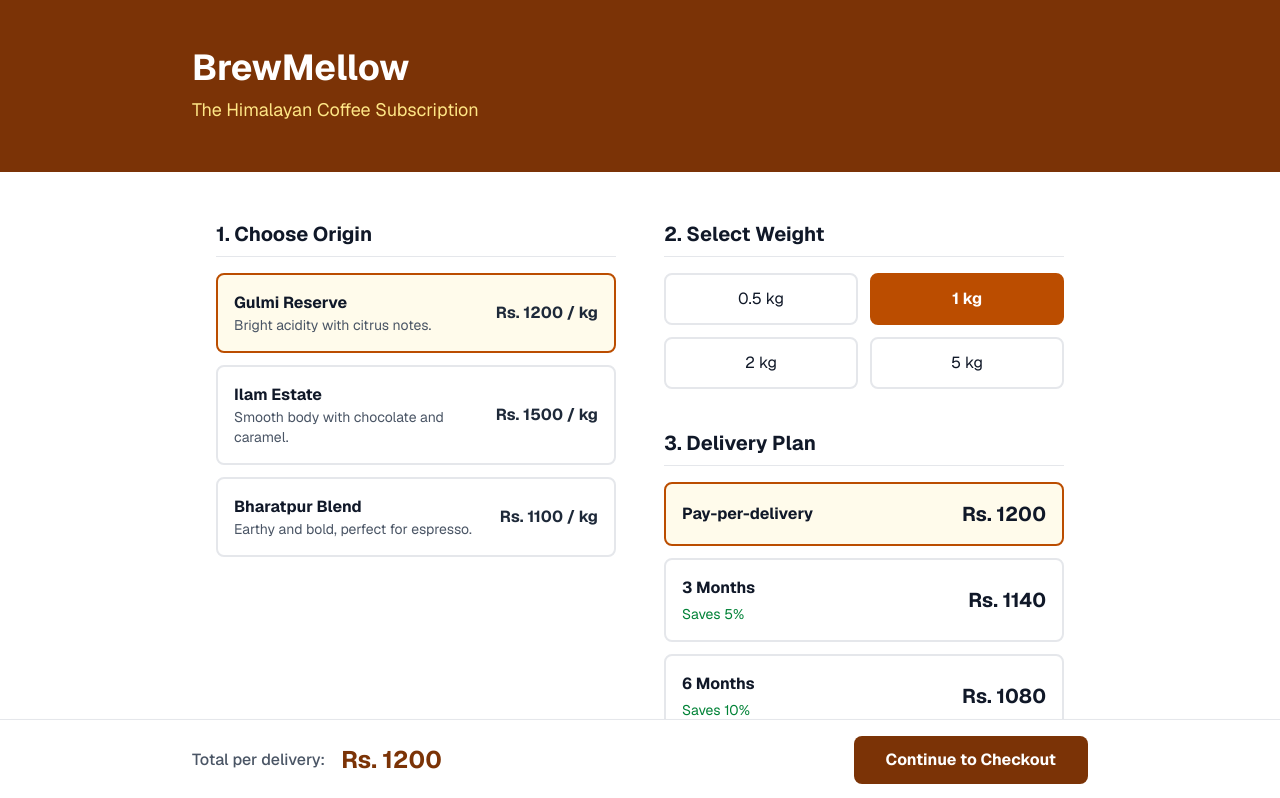
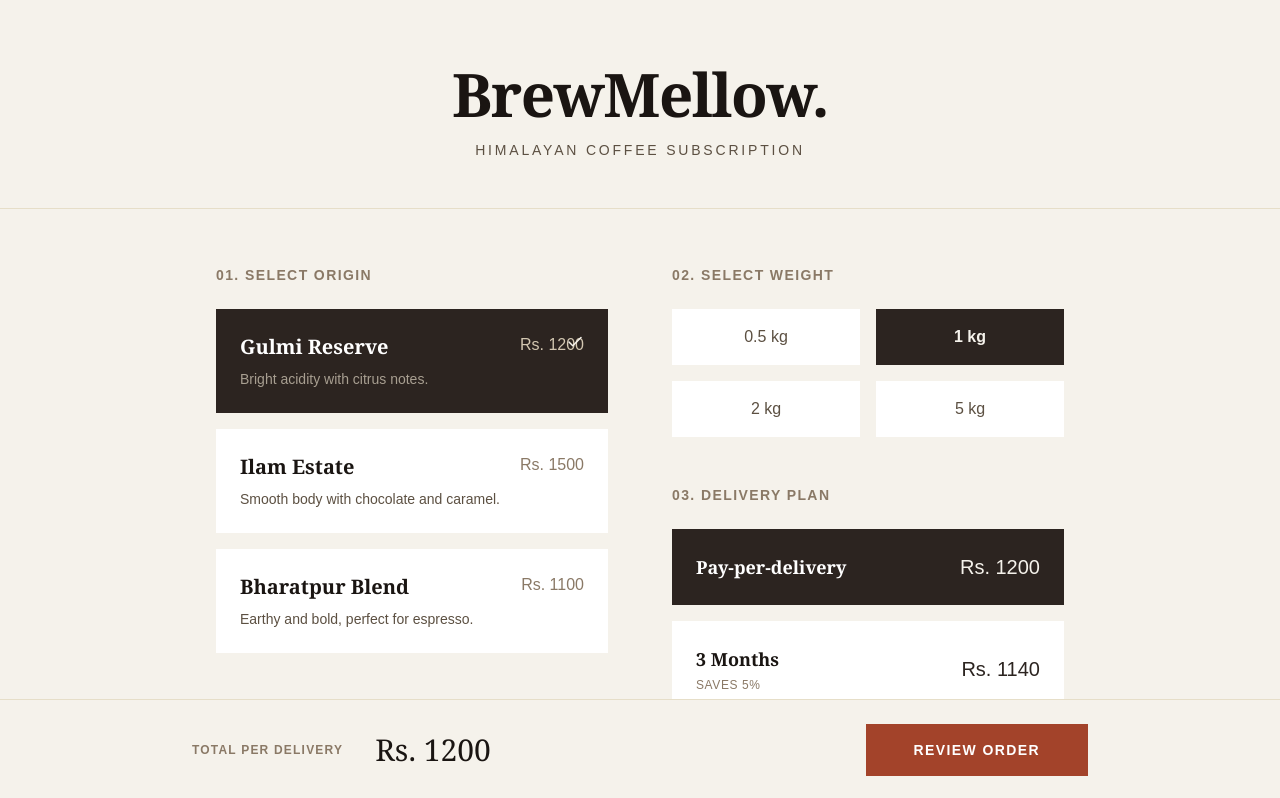
Before and after one commit to CapstoneDesign-Fall2026-UlsanCollege/team_2_capstone_design, a Next.js app in the folder frontend/: page / in a window 1280 px wide. Shown: the top 798 px of the page. Built offline with nearby package versions, Linux system fonts and the light colour scheme.

Commit message:
style(ui): redesign to boutique coffee aesthetic with serif fonts and earth tones

```diff
--- a/frontend/src/app/page.tsx
+++ b/frontend/src/app/page.tsx
@@ -2,6 +2,7 @@
 
 import { useState } from "react";
 import Link from "next/link";
+import { Check } from "lucide-react";
 
 const ORIGINS = [
   { id: 1, name: "Gulmi Reserve", price: 1200, desc: "Bright acidity with citrus notes." },
@@ -22,39 +23,54 @@ export default function Home() {
   const [selectedPlan, setSelectedPlan] = useState(PLANS[0]);
 
   return (
-    <div className="flex flex-col min-h-screen bg-white text-gray-900 pb-32 font-sans">
+    <div className="flex flex-col min-h-screen bg-[#F5F2EB] text-[#2C2420] pb-32">
 
-      {/* Simple Header */}
-      <header className="bg-amber-900 text-white py-12 px-6">
-        <div className="max-w-4xl mx-auto">
-          <h1 className="text-4xl font-bold mb-2">BrewMellow</h1>
-          <p className="text-lg text-amber-200">The Himalayan Coffee Subscription</p>
+      {/* Boutique Header */}
+      <header className="pt-16 pb-12 px-6 border-b border-[#E6DEC8]">
+        <div className="max-w-4xl mx-auto text-center">
+          <h1 className="text-5xl md:text-6xl font-serif font-bold tracking-tight text-[#1A1512] mb-4">
+            BrewMellow.
+          </h1>
+          <p className="text-lg text-[#5C5042] uppercase tracking-[0.2em] text-sm">
+            Himalayan Coffee Subscription
+          </p>
         </div>
       </header>
 
       {/* Main Content */}
-      <main className="flex-1 w-full max-w-4xl mx-auto p-6 mt-6 grid grid-cols-1 md:grid-cols-2 gap-12">
+      <main className="flex-1 w-full max-w-4xl mx-auto p-6 mt-8 grid grid-cols-1 md:grid-cols-2 gap-16">
 
         {/* Origin Selection */}
         <section>
-          <h2 className="text-xl font-bold mb-4 border-b border-gray-200 pb-2">1. Choose Origin</h2>
-          <div className="space-y-3">
+          <h2 className="text-sm uppercase tracking-widest text-[#8A7966] font-bold mb-6">01. Select Origin</h2>
+          <div className="space-y-4">
             {ORIGINS.map((origin) => (
               <label
                 key={origin.id}
-                className={`flex flex-col md:flex-row md:items-center p-4 rounded-lg border-2 cursor-pointer transition-colors ${
+                className={`relative block p-6 cursor-pointer transition-all ${
                   selectedOrigin.id === origin.id
-                    ? "border-amber-700 bg-amber-50"
-                    : "border-gray-200 hover:border-gray-300"
+                    ? "bg-[#2C2420] text-[#F5F2EB]"
+                    : "bg-white text-[#2C2420] hover:bg-[#EAE4D3]"
                 }`}
               >
-                <div className="flex-1 mb-2 md:mb-0">
-                  <div className="font-bold">{origin.name}</div>
-                  <div className="text-sm text-gray-600">{origin.desc}</div>
+                <div className="flex justify-between items-start mb-2">
+                  <div className={`text-xl font-serif font-bold ${selectedOrigin.id === origin.id ? "text-white" : "text-[#1A1512]"}`}>
+                    {origin.name}
+                  </div>
+                  <div className={`font-medium ${selectedOrigin.id === origin.id ? "text-[#D3C7B1]" : "text-[#8A7966]"}`}>
+                    Rs. {origin.price}
+                  </div>
                 </div>
-                <div className="font-bold text-gray-800">
-                  Rs. {origin.price} / kg
+                <div className={`text-sm ${selectedOrigin.id === origin.id ? "text-[#A89F91]" : "text-[#5C5042]"}`}>
+                  {origin.desc}
                 </div>
+
+                {selectedOrigin.id === origin.id && (
+                  <div className="absolute top-6 right-6">
+                    <Check size={18} className="text-[#F5F2EB]" />
+                  </div>
+                )}
+
                 <input
                   type="radio"
                   name="origin"
@@ -68,19 +84,19 @@ export default function Home() {
         </section>
 
         {/* Right Column */}
-        <div className="flex flex-col gap-10">
+        <div className="flex flex-col gap-12">
 
           {/* Weight Selection */}
           <section>
-            <h2 className="text-xl font-bold mb-4 border-b border-gray-200 pb-2">2. Select Weight</h2>
-            <div className="grid grid-cols-2 gap-3">
+            <h2 className="text-sm uppercase tracking-widest text-[#8A7966] font-bold mb-6">02. Select Weight</h2>
+            <div className="grid grid-cols-2 gap-4">
               {[0.5, 1, 2, 5].map((weight) => (
                 <label
                   key={weight}
-                  className={`text-center p-3 rounded-lg border-2 cursor-pointer transition-colors ${
+                  className={`text-center py-4 cursor-pointer transition-all ${
                     selectedWeight === weight
-                      ? "border-amber-700 bg-amber-700 text-white font-bold"
-                      : "border-gray-200 hover:border-gray-300"
+                      ? "bg-[#2C2420] text-[#F5F2EB] font-bold"
+                      : "bg-white text-[#5C5042] hover:bg-[#EAE4D3]"
                   }`}
                 >
                   {weight} kg
@@ -98,27 +114,33 @@ export default function Home() {
 
           {/* Plan Selection */}
           <section>
-            <h2 className="text-xl font-bold mb-4 border-b border-gray-200 pb-2">3. Delivery Plan</h2>
-            <div className="space-y-3">
+            <h2 className="text-sm uppercase tracking-widest text-[#8A7966] font-bold mb-6">03. Delivery Plan</h2>
+            <div className="space-y-4">
               {PLANS.map((plan) => {
                 const discountedPrice = selectedOrigin.price * selectedWeight * (1 - plan.discount / 100);
                 return (
                   <label
                     key={plan.id}
-                    className={`flex flex-col md:flex-row md:items-center p-4 rounded-lg border-2 cursor-pointer transition-colors ${
+                    className={`block p-6 cursor-pointer transition-all ${
                       selectedPlan.id === plan.id
-                        ? "border-amber-700 bg-amber-50"
-                        : "border-gray-200 hover:border-gray-300"
+                        ? "bg-[#2C2420] text-[#F5F2EB]"
+                        : "bg-white text-[#2C2420] hover:bg-[#EAE4D3]"
                     }`}
                   >
-                    <div className="flex-1">
-                      <div className="font-bold">{plan.name}</div>
-                      {plan.discount > 0 && (
-                        <div className="text-sm text-green-700 mt-1">Saves {plan.discount}%</div>
-                      )}
-                    </div>
-                    <div className="font-bold text-xl mt-2 md:mt-0">
-                      Rs. {discountedPrice}
+                    <div className="flex justify-between items-center">
+                      <div>
+                        <div className={`text-lg font-serif font-bold ${selectedPlan.id === plan.id ? "text-white" : "text-[#1A1512]"}`}>
+                          {plan.name}
+                        </div>
+                        {plan.discount > 0 && (
+                          <div className={`text-xs mt-1 uppercase tracking-wider ${selectedPlan.id === plan.id ? "text-[#D3C7B1]" : "text-[#8A7966]"}`}>
+                            Saves {plan.discount}%
+                          </div>
+                        )}
+                      </div>
+                      <div className="text-xl font-medium">
+                        Rs. {discountedPrice}
+                      </div>
                     </div>
                     <input
                       type="radio"
@@ -135,20 +157,20 @@ export default function Home() {
         </div>
       </main>
 
-      {/* Flat Bottom Action Bar */}
-      <div className="fixed bottom-0 left-0 right-0 bg-white border-t border-gray-200 p-4 shadow-lg z-50">
-        <div className="max-w-4xl mx-auto flex flex-col md:flex-row justify-between items-center gap-4">
-          <div className="flex justify-between w-full md:w-auto md:gap-4 items-center">
-            <span className="text-gray-600 font-medium">Total per delivery:</span>
-            <span className="text-2xl font-bold text-amber-900">
+      {/* Elegant Bottom Action Bar */}
+      <div className="fixed bottom-0 left-0 right-0 bg-[#F5F2EB] border-t border-[#E6DEC8] p-6 z-50">
+        <div className="max-w-4xl mx-auto flex flex-col md:flex-row justify-between items-center gap-6">
+          <div className="flex justify-between w-full md:w-auto md:gap-8 items-center">
+            <span className="text-[#8A7966] uppercase tracking-widest text-xs font-bold">Total per delivery</span>
+            <span className="text-3xl font-serif text-[#1A1512]">
               Rs. {selectedOrigin.price * selectedWeight * (1 - selectedPlan.discount / 100)}
             </span>
           </div>
           <Link
             href="/checkout"
-            className="w-full md:w-auto px-8 py-3 bg-amber-900 hover:bg-amber-800 text-white text-center rounded-lg font-bold transition-colors"
+            className="w-full md:w-auto px-12 py-4 bg-[#A3432A] hover:bg-[#8A3722] text-white text-center uppercase tracking-widest text-sm font-bold transition-colors"
           >
-            Continue to Checkout
+            Review Order
           </Link>
         </div>
       </div>
```
Also changed, not shown: frontend/src/app/checkout/page.tsx (+30 -30 lines).
